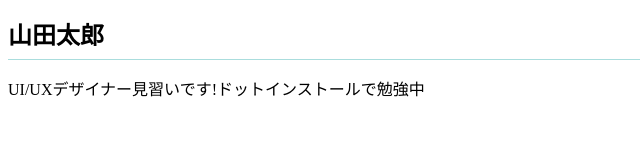
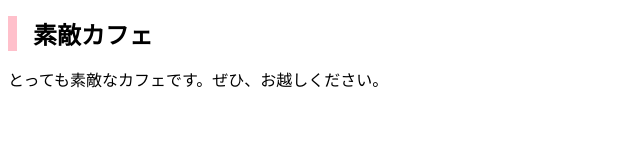
Before and after one commit to Yoshimune215234/dotinstall.github.io, a plain HTML site: page index.html in a window 1280 px wide. Shown: the whole page, without its empty margins (0-640 px from the left). Drawn offline with Linux system fonts and the light colour scheme; files that its build step writes are made by us from their sources.

Commit message:
Add files via upload

```diff
--- a/index.html
+++ b/index.html
@@ -4,11 +4,11 @@
   <meta charset="UTF-8">
   <meta http-equiv="X-UA-Compatible" content="IE=edge">
   <meta name="viewport" content="width=device-width, initial-scale=1.0">
-  <title>山田太郎のポートフォリオサイト</title>
+  <title>素敵カフェ </title>
   <link rel="stylesheet" href="css/styles.css">
 </head>
 <body>
-  <h1>山田太郎</h1>
-  <p>UI/UXデザイナー見習いです!ドットインストールで勉強中</p>
+  <h1>素敵カフェ</h1>
+  <p>とっても素敵なカフェです。ぜひ、お越しください。</p>
 </body>
 </html>
--- a/styles.css
+++ b/styles.css
@@ -1,5 +1,5 @@
 h1{
   font-size: 24px;
-  padding-bottom: 8px;
-  border-bottom: 1px solid #add;
+  padding-left: 16px;
+  border-left: 9px solid pink;
 }
```
